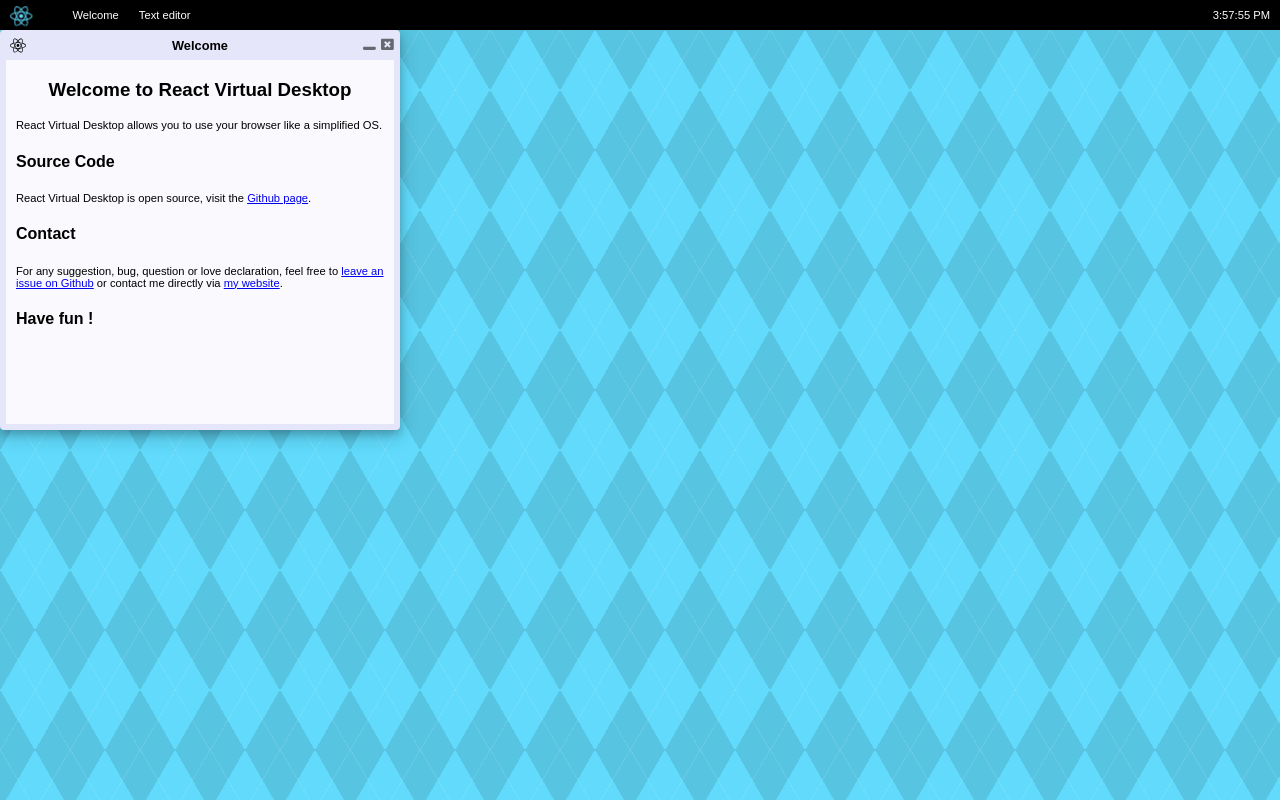
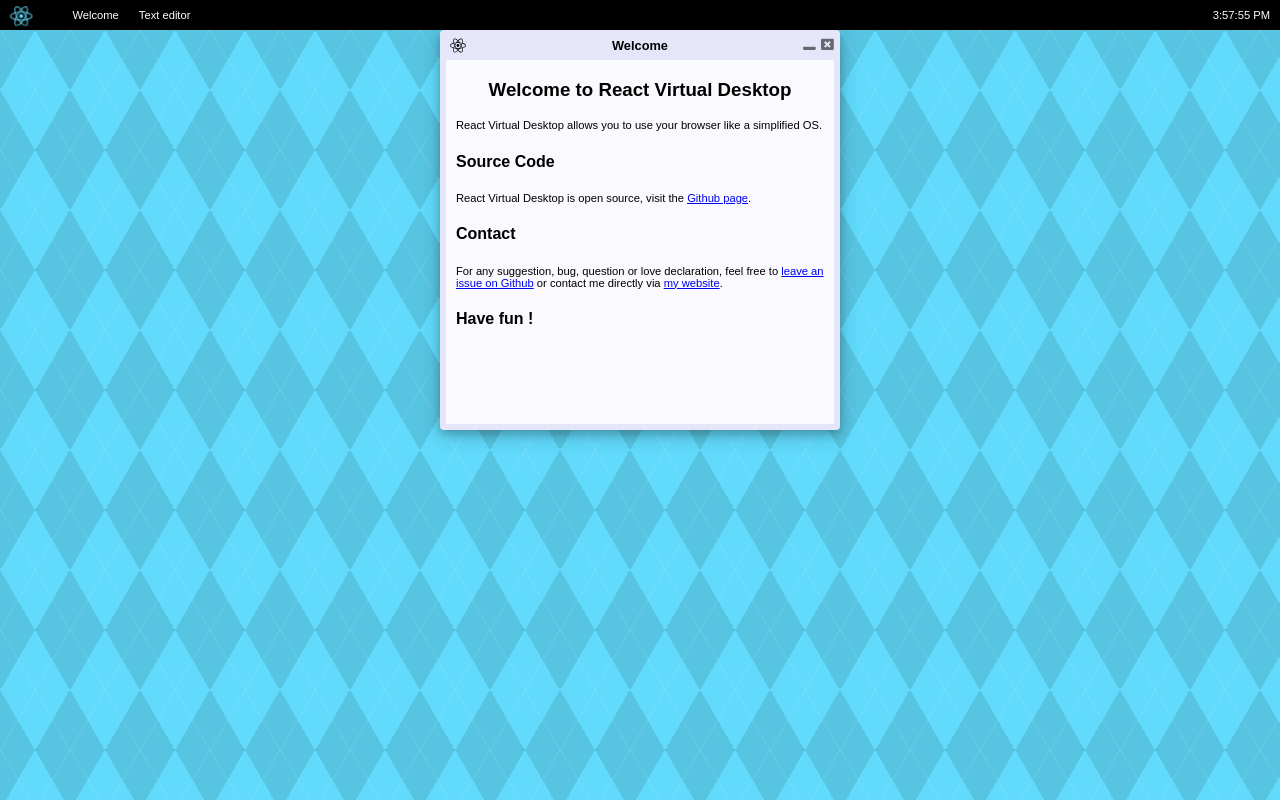
Before and after one commit to GuillaumeCailhe/ReactVirtualDesktop, a React (Create React App) app: page / in a window 1280 px wide. Built offline with nearby package versions, Linux system fonts and the light colour scheme.

Commit message:
Windows are centered when they pop up for the first time

```diff
--- a/src/Components/Window.js
+++ b/src/Components/Window.js
@@ -119,7 +119,7 @@
 			width: this.props.defaultWidth,
 			height: this.props.defaultHeight,
 			widthBeforeMaximized: this.props.defaultWidth,
-			heightBeforeMaximized: this.props.defaultHeight
+			heightBeforeMaximized: this.props.defaultHeight,
 		}
 
 		this.maximizeWindow = this.maximizeWindow.bind(this)
@@ -144,8 +144,6 @@
 				height: this.state.heightBeforeMaximized,
 			})
 		}
-
-
 	}
 
   render() {
@@ -160,7 +158,9 @@
     		bounds={{top: 0}}
 				handle = ".window-handle"
 				axis = {!this.state.isMaximized ? "both" : "none"}
+				defaultPosition = {{x:(window.innerWidth/2)-(this.state.width/2), y:0}}
     	>
+
     		<WindowWrapper maximized={this.state.isMaximized ? true : false} >
     			<ResizableWindow
     			width={this.state.width}
```
